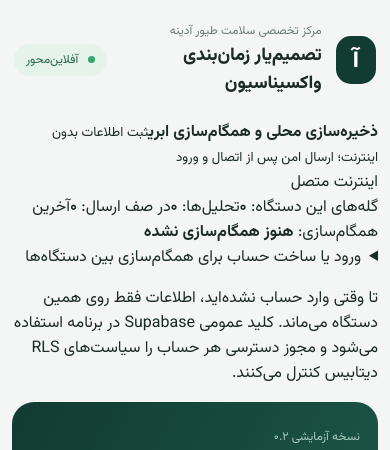
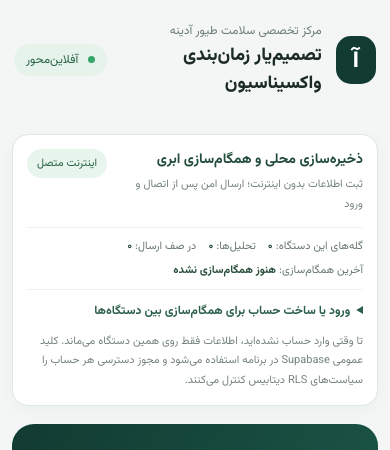
Before and after one commit to dradine/Adine-Poultry-health, a React (Vite) app: page / in a window 390 px wide. Shown: the top 450 px of the page. Built offline with nearby package versions, Linux system fonts and the light colour scheme; no server answers.

Commit message:
style: add responsive Persian cloud sync and auth panel

```diff
--- a/src/styles.css
+++ b/src/styles.css
@@ -88,3 +88,30 @@ footer{text-align:center;color:#89958e;font-size:11px;padding:24px 0 0}
 .interpretation-farmer{padding:.8rem;border-right:3px solid #557d61;background:#edf4ee;border-radius:8px}
 
 .monitor-output{direction:ltr;text-align:left;white-space:pre-wrap;overflow:auto;max-height:420px;background:#10251d;color:#d9f4e5;padding:16px;border-radius:12px;font-size:12px}.panel textarea{width:100%;font:inherit;padding:10px;border:1px solid #d8e1dc;border-radius:8px;background:#fff;resize:vertical}.panel input[type=checkbox]{width:auto;display:inline-block;margin-inline-end:8px}
+
+
+.cloud-panel{margin:14px 0 18px;padding:16px 18px;border:1px solid #dce8e0;border-radius:16px;background:#fff;box-shadow:0 5px 18px #173e2c08;display:grid;gap:12px}
+.cloud-heading{display:flex;align-items:center;justify-content:space-between;gap:12px}
+.cloud-heading>div{display:grid;gap:4px}
+.cloud-heading strong{font-size:14px;color:#204b39}
+.cloud-heading small,.cloud-footnote{font-size:11px;line-height:1.8;color:#75847b}
+.connection-state{font-size:11px;border-radius:99px;padding:6px 10px;white-space:nowrap}
+.connection-state.online{background:#e8f5ed;color:#276347}
+.connection-state.offline{background:#fff2df;color:#8b6424}
+.cloud-stats{display:flex;flex-wrap:wrap;gap:8px 18px;padding:10px 0;border-top:1px solid #edf1ee;border-bottom:1px solid #edf1ee}
+.cloud-stats span{font-size:11px;color:#68786e}
+.cloud-stats b{color:#294f3b;font-weight:700}
+.cloud-account{display:flex;align-items:center;justify-content:space-between;gap:12px;flex-wrap:wrap}
+.cloud-user{display:grid;gap:3px;font-size:11px;color:#748078}
+.cloud-user b{font-size:12px;color:#2a4436}
+.cloud-buttons{display:flex;gap:8px;flex-wrap:wrap;align-items:center}
+.cloud-buttons .button{margin:0}
+.cloud-buttons button:disabled{opacity:.55;cursor:wait}
+.cloud-auth summary{cursor:pointer;font-size:12px;font-weight:700;color:#2c6049}
+.cloud-auth form{display:grid;grid-template-columns:repeat(2,minmax(0,1fr));gap:12px;margin-top:14px}
+.cloud-auth label{font-size:12px}
+.cloud-auth .cloud-buttons{grid-column:1/-1}
+.cloud-link{justify-self:start;border:0;background:none;padding:2px 0;color:#376e54;font-size:11px;cursor:pointer}
+.cloud-message{margin:0;padding:10px 12px;background:#f0f6f2;border-radius:9px;color:#345b45;font-size:12px;line-height:1.8;overflow-wrap:anywhere}
+.cloud-footnote{margin:0}
+@media(max-width:680px){.cloud-panel{padding:14px}.cloud-heading{align-items:flex-start}.cloud-auth form{grid-template-columns:1fr}.cloud-account{align-items:flex-start}.cloud-buttons{width:100%}.cloud-buttons .button{flex:1}.cloud-stats{gap:7px 12px}}
```
